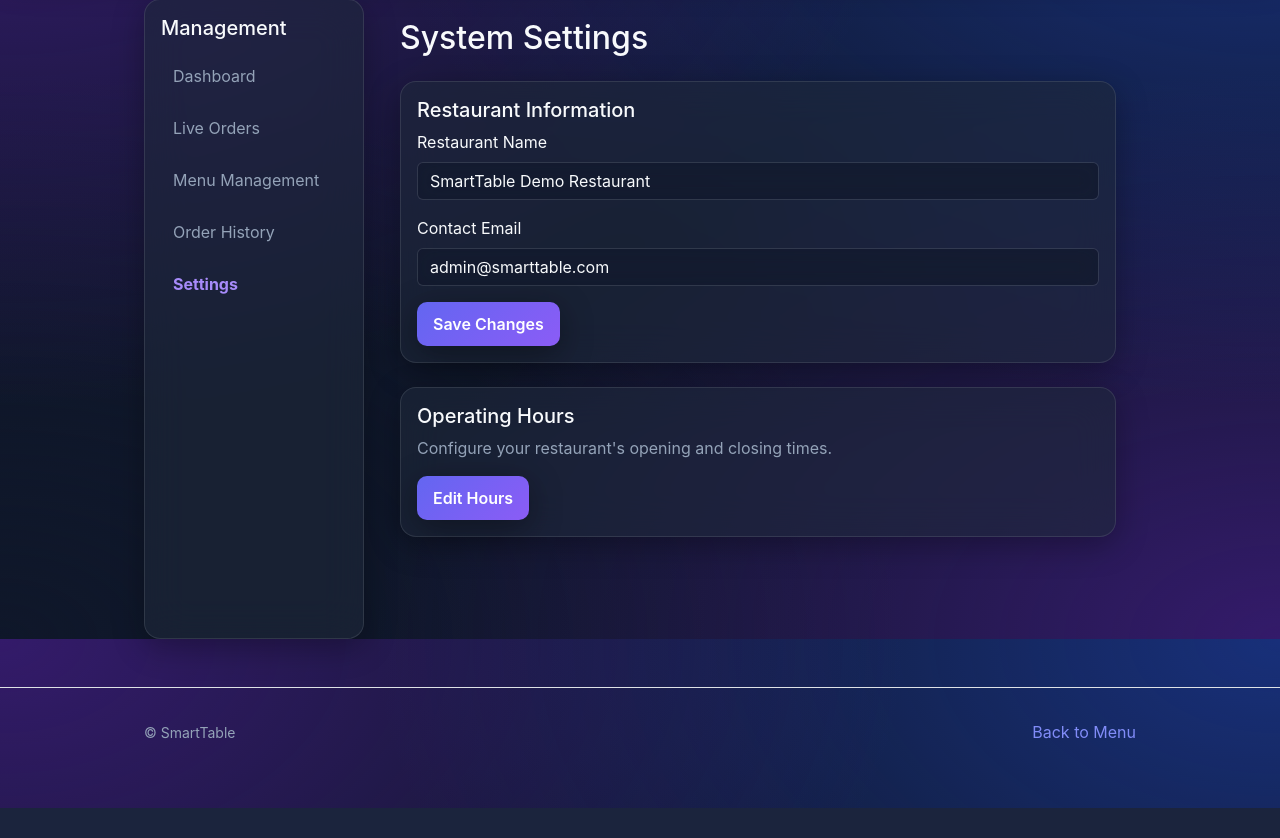
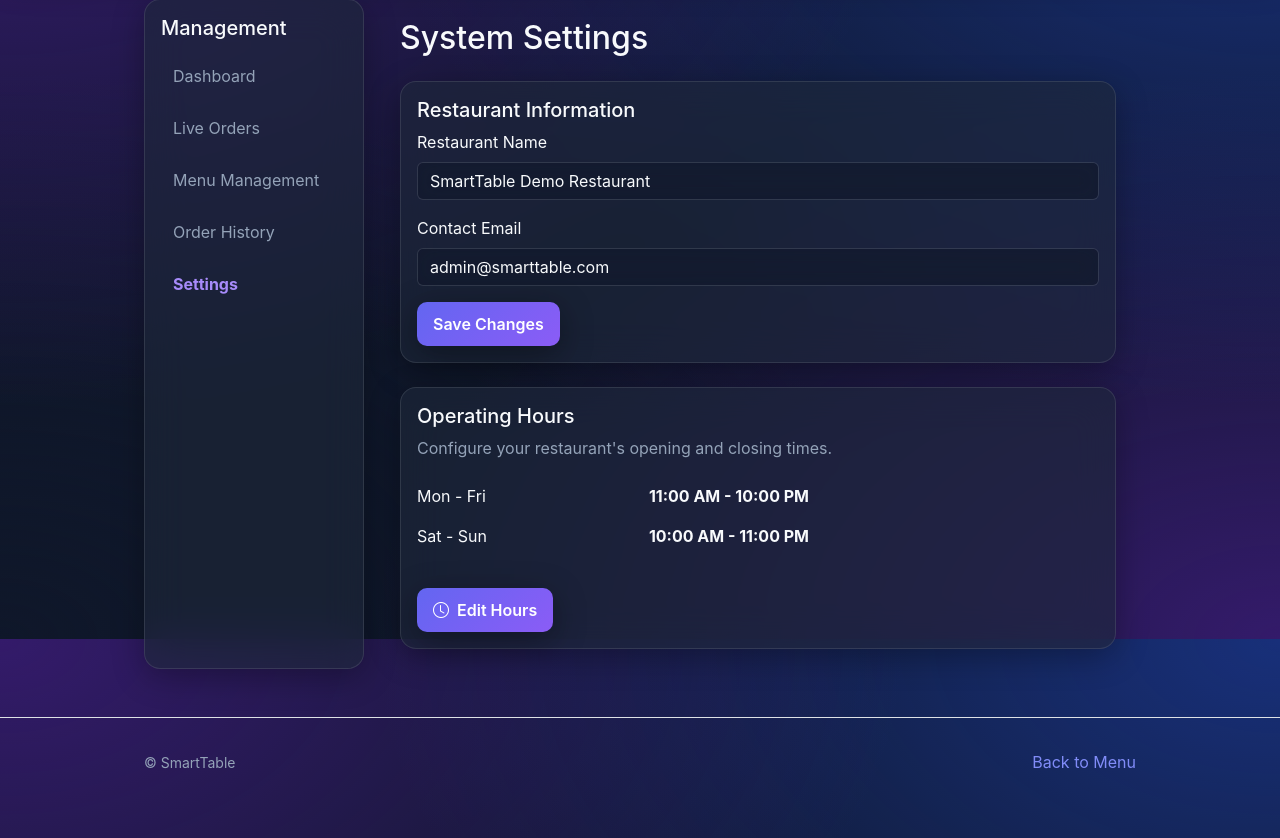
Before and after one commit to wuxuanyu65-coder/smart-table-django, a Django app: page /orders/manage/settings/ in a window 1280 px wide. Shown: the part 161-999 px from the top of the page. Before the commit the page ends 969 px from the top, so only its background shows below. Run offline with Django 5.2, Linux system fonts and the light colour scheme; the visitor is signed in with stand-in values (Sample User, id 1); some libraries are stand-ins or nearby versions.

Commit message:
edit_hours_button

```diff
--- a/templates/orders/admin_settings.html
+++ b/templates/orders/admin_settings.html
@@ -39,7 +39,65 @@
             <div class="card-body">
                 <h5 class="card-title">Operating Hours</h5>
                 <p class="text-muted">Configure your restaurant's opening and closing times.</p>
-                <button type="button" class="btn btn-primary">Edit Hours</button>
+                <div class="table-responsive mb-3">
+                    <table class="table table-borderless text-white" style="max-width: 400px;">
+                        <tbody>
+                            <tr>
+                                <td class="ps-0">Mon - Fri</td>
+                                <td class="text-end fw-bold">11:00 AM - 10:00 PM</td>
+                            </tr>
+                            <tr>
+                                <td class="ps-0">Sat - Sun</td>
+                                <td class="text-end fw-bold">10:00 AM - 11:00 PM</td>
+                            </tr>
+                        </tbody>
+                    </table>
+                </div>
+                <button type="button" class="btn btn-primary" data-bs-toggle="modal" data-bs-target="#editHoursModal">
+                    <i class="bi bi-clock me-1"></i> Edit Hours
+                </button>
+            </div>
+        </div>
+    </div>
+</div>
+
+<!-- Edit Hours Modal -->
+<div class="modal fade" id="editHoursModal" tabindex="-1" aria-labelledby="editHoursModalLabel" aria-hidden="true">
+    <div class="modal-dialog modal-dialog-centered">
+        <div class="modal-content glass-card border-0">
+            <div class="modal-header border-bottom border-secondary border-opacity-25">
+                <h5 class="modal-title" id="editHoursModalLabel">Edit Operating Hours</h5>
+                <button type="button" class="btn-close btn-close-white" data-bs-dismiss="modal" aria-label="Close"></button>
+            </div>
+            <div class="modal-body">
+                <form id="hoursForm">
+                    <div class="mb-3">
+                        <label class="form-label text-white">Weekday Hours (Mon-Fri)</label>
+                        <div class="input-group mb-2">
+                            <span class="input-group-text bg-dark text-white border-secondary border-opacity-25">Open</span>
+                            <input type="time" class="form-control bg-dark text-white border-secondary border-opacity-25" value="11:00">
+                            <span class="input-group-text bg-dark text-white border-secondary border-opacity-25">Close</span>
+                            <input type="time" class="form-control bg-dark text-white border-secondary border-opacity-25" value="22:00">
+                        </div>
+                    </div>
+                    <div class="mb-3">
+                        <label class="form-label text-white">Weekend Hours (Sat-Sun)</label>
+                        <div class="input-group mb-2">
+                            <span class="input-group-text bg-dark text-white border-secondary border-opacity-25">Open</span>
+                            <input type="time" class="form-control bg-dark text-white border-secondary border-opacity-25" value="10:00">
+                            <span class="input-group-text bg-dark text-white border-secondary border-opacity-25">Close</span>
+                            <input type="time" class="form-control bg-dark text-white border-secondary border-opacity-25" value="23:00">
+                        </div>
+                    </div>
+                    <div class="form-check form-switch mb-3">
+                        <input class="form-check-input" type="checkbox" id="holidayMode">
+                        <label class="form-check-label text-white" for="holidayMode">Holiday Mode (Closed)</label>
+                    </div>
+                </form>
+            </div>
+            <div class="modal-footer border-top border-secondary border-opacity-25">
+                <button type="button" class="btn btn-outline-light" data-bs-dismiss="modal">Cancel</button>
+                <button type="button" class="btn btn-primary" onclick="alert('Hours updated successfully! (Demo)'); var m=bootstrap.Modal.getOrCreateInstance(document.getElementById('editHoursModal')); m.hide();">Save Changes</button>
             </div>
         </div>
     </div>
```
